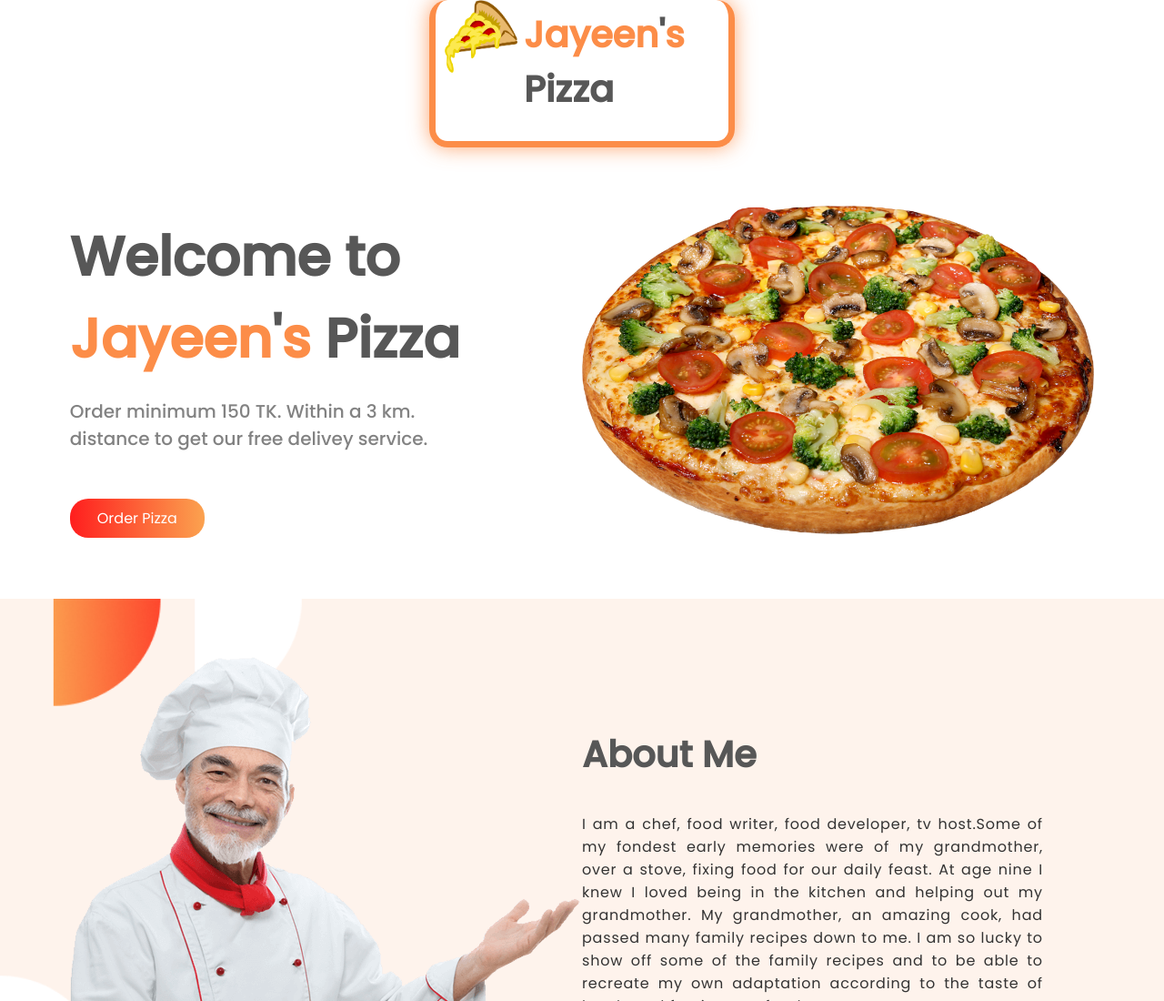
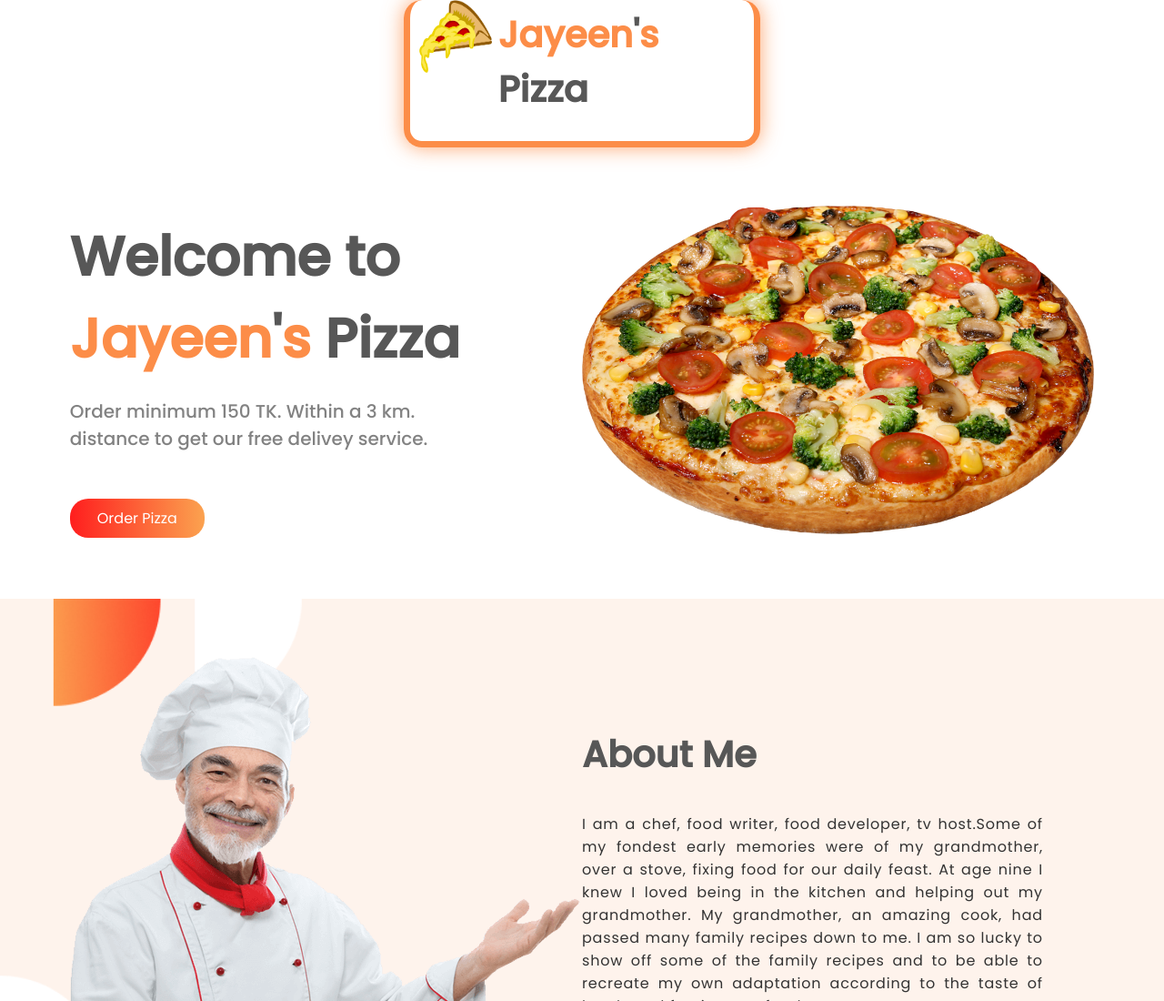
Before and after one commit to jayeen28/resturent, a plain HTML site: page index.html in a window 1280 px wide. Shown: the top 1100 px of the page at 91% size. Drawn offline with Linux system fonts and the light colour scheme.

Commit message:
website is donr

```diff
--- a/style.css
+++ b/style.css
@@ -13,7 +13,7 @@ h1{
     font-size: 40px;
 }
 .header-logo {
-    width: 23.6%;
+    width: 28%;
     margin: auto;
     border: 7px solid #FC8D48;
     border-top: 0;
```
